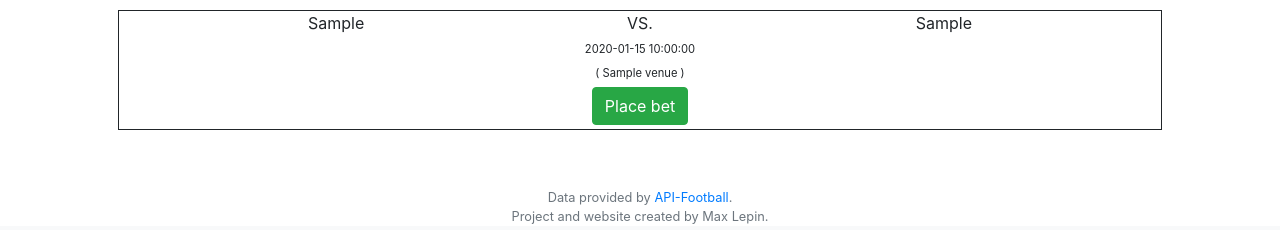
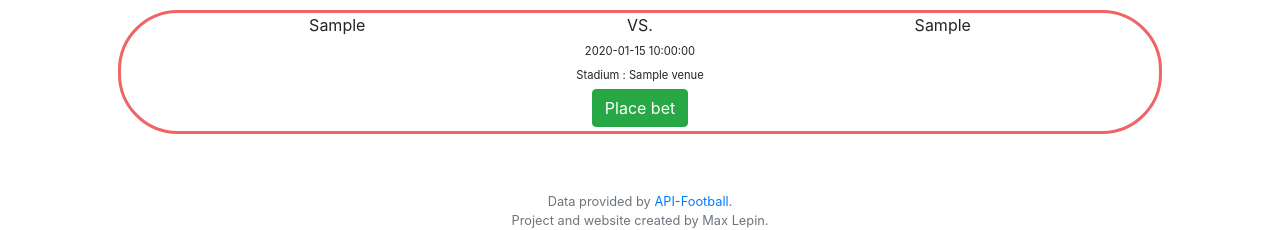
Before and after one commit to Max-le/CS50_Predictor, a Flask app: template templates/index.html in a window 1280 px wide. Shown: the part 576-806 px from the top of the page. Run offline with Flask 2, Linux system fonts and the light colour scheme; the template is opened without the code that fills it: most values are stand-ins (such as "Sample title", 1, 10 or a date in 2020); parts of the project's set-up code (start-up, migrations or seed data) failed here and were passed over; some libraries are stand-ins or nearby versions.

Commit message:
refined border styling

```diff
--- a/templates/index.html
+++ b/templates/index.html
@@ -11,7 +11,7 @@ Upcoming matches in Bundesliga
 </div>
 <h3>Upcoming matches</h3>
 {% for fixture in fixtures%}
-<div class="container" style="border-style:solid;border-width: 1px; margin-bottom: 10px;" >
+<div class="container" style="border-style:solid;border-color: #ef6464; border-radius: 60px; margin-bottom: 10px;" >
   <div class="row">
     <div class="col-sm">
       {{fixture["homeTeam"]}}
@@ -29,7 +29,7 @@ Upcoming matches in Bundesliga
       <span style="font-size: 70%;">
         {{fixture['event_date']}}
       {% if fixture["venue"] != None %}
-      <br>  ( {{fixture['venue']}} )
+      <br> Stadium : {{fixture['venue']}}
       {% endif %}
       </span>
     </div>
```
